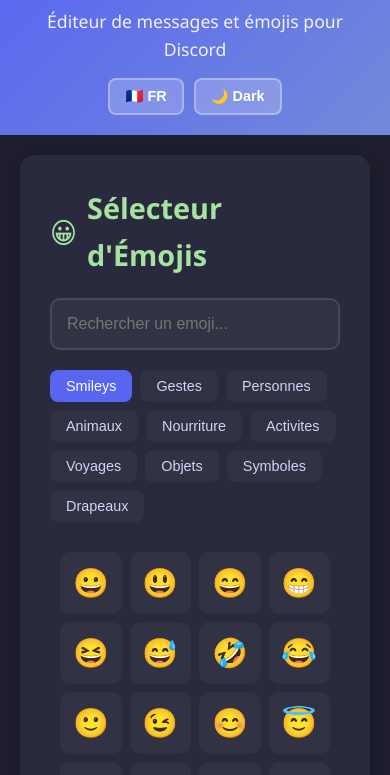
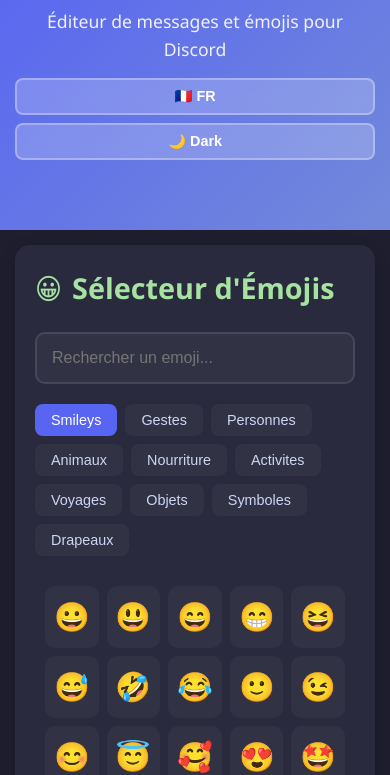
Before and after one commit to DevRedious/discord_tools_no_official, a plain HTML site: page index.html in a window 390 px wide. Shown: the part 69-844 px from the top of the page. Drawn offline with Linux system fonts and the light colour scheme.

Commit message:
Improve layout and responsive styles

```diff
--- a/style.css
+++ b/style.css
@@ -2,6 +2,11 @@
     margin: 0;
     padding: 0;
     box-sizing: border-box;
+}
+
+html,
+body {
+    height: 100%;
 }
 
 :root {
@@ -42,6 +47,9 @@ body {
     color: var(--text-primary);
     line-height: 1.6;
     transition: background 0.3s, color 0.3s;
+    min-height: 100%;
+    display: flex;
+    flex-direction: column;
 }
 
 .emoji-item, #messagePreview {
@@ -104,6 +112,8 @@ header p {
     max-width: 1800px;
     margin: 0 auto;
     min-height: calc(100vh - 200px);
+    width: 100%;
+    flex: 1;
 }
 
 .column {
@@ -335,6 +345,16 @@ header p {
     transform: translateY(-2px);
 }
 
+.control-btn:focus-visible,
+.tab:focus-visible,
+.style-btn:focus-visible,
+.emoji-item:focus-visible,
+.copy-btn:focus-visible,
+.reset-btn:focus-visible {
+    outline: 3px solid var(--accent);
+    outline-offset: 2px;
+}
+
 /* FOOTER */
 footer {
     background: var(--bg-secondary);
@@ -342,6 +362,7 @@ footer {
     text-align: center;
     margin-top: 20px;
     border-top: 2px solid var(--border);
+    flex-shrink: 0;
 }
 
 footer a {
@@ -371,6 +392,8 @@ footer a:hover {
     transition: all 0.3s;
     pointer-events: none;
     z-index: 1000;
+    max-width: min(320px, calc(100% - 40px));
+    width: max-content;
 }
 
 .notification.show {
@@ -457,6 +480,46 @@ footer a:hover {
         justify-content: center;
         margin-top: 15px;
     }
+
+    .column {
+        overflow: visible;
+    }
+}
+
+@media (max-width: 768px) {
+    header {
+        padding: 20px 15px 70px;
+    }
+
+    .main-container {
+        padding: 15px;
+    }
+
+    .column {
+        padding: 20px;
+    }
+
+    .controls {
+        flex-direction: column;
+        align-items: stretch;
+        width: 100%;
+        gap: 8px;
+    }
+
+    .control-btn {
+        width: 100%;
+        text-align: center;
+    }
+
+    .notification {
+        left: 50%;
+        right: auto;
+        transform: translateX(-50%) translateY(20px);
+    }
+
+    .notification.show {
+        transform: translateX(-50%) translateY(0);
+    }
 }
 
 /* SCROLLBAR */
```
